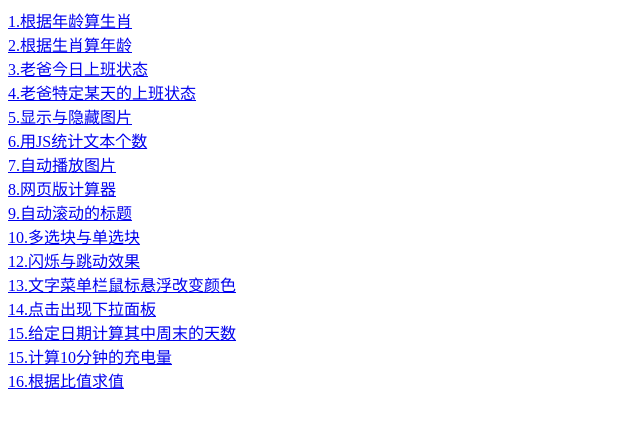
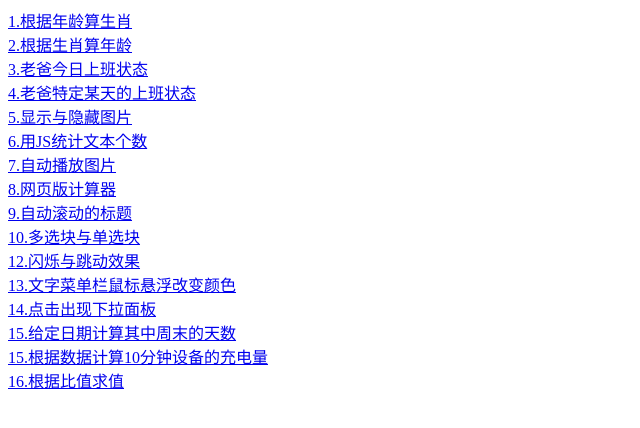
Before and after one commit to windy003/web_project, a plain HTML site: page index.html in a window 1280 px wide. Shown: the whole page, without its empty margins (0-640 px from the left). Drawn offline with Linux system fonts and the light colour scheme.

Commit message:
Update index.html

```diff
--- a/index.html
+++ b/index.html
@@ -41,7 +41,7 @@
 
 <a  href='https://windy003.github.io/web_project/给定日期计算其中周末的天数.html'>15.给定日期计算其中周末的天数</a></br>
 
-<a  href='https://windy003.github.io/web_project/计算单位时间内的充电量.html'>15.计算10分钟的充电量</a></br>
+<a  href='https://windy003.github.io/web_project/根据数据计算10分钟设备的充电量.html'>15.根据数据计算10分钟设备的充电量</a></br>
 
 <a  href='https://windy003.github.io/web_project/根据比值求值.html'>16.根据比值求值</a></br>
 
```
